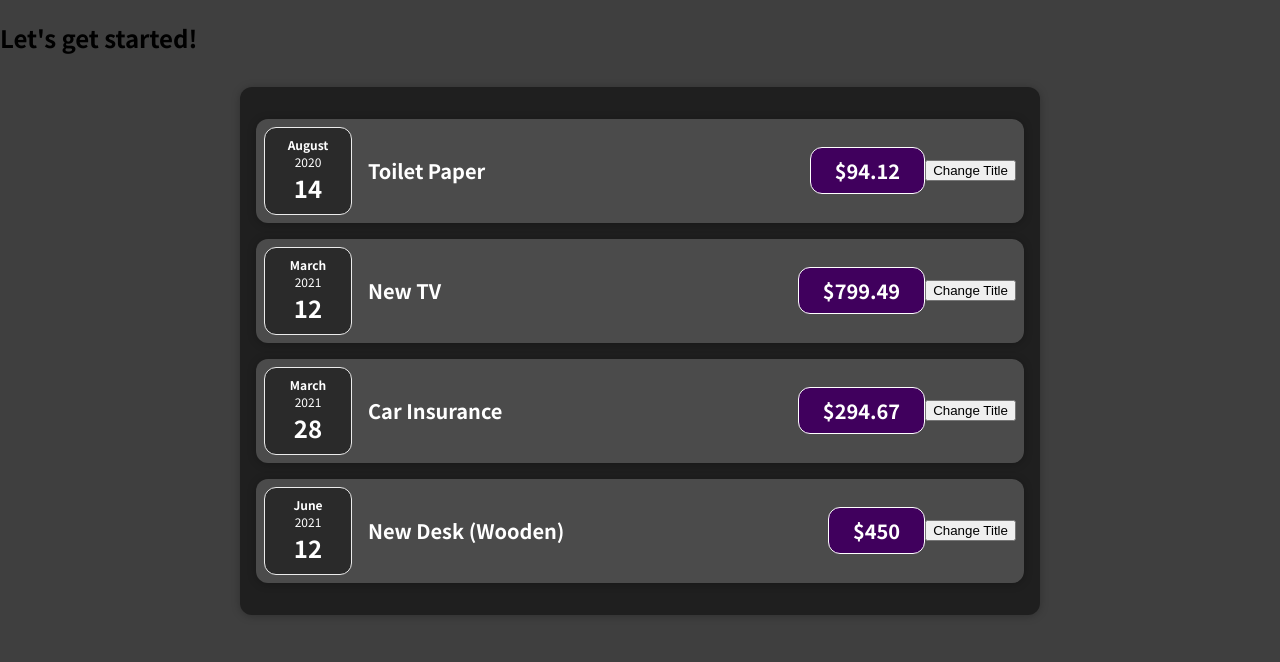
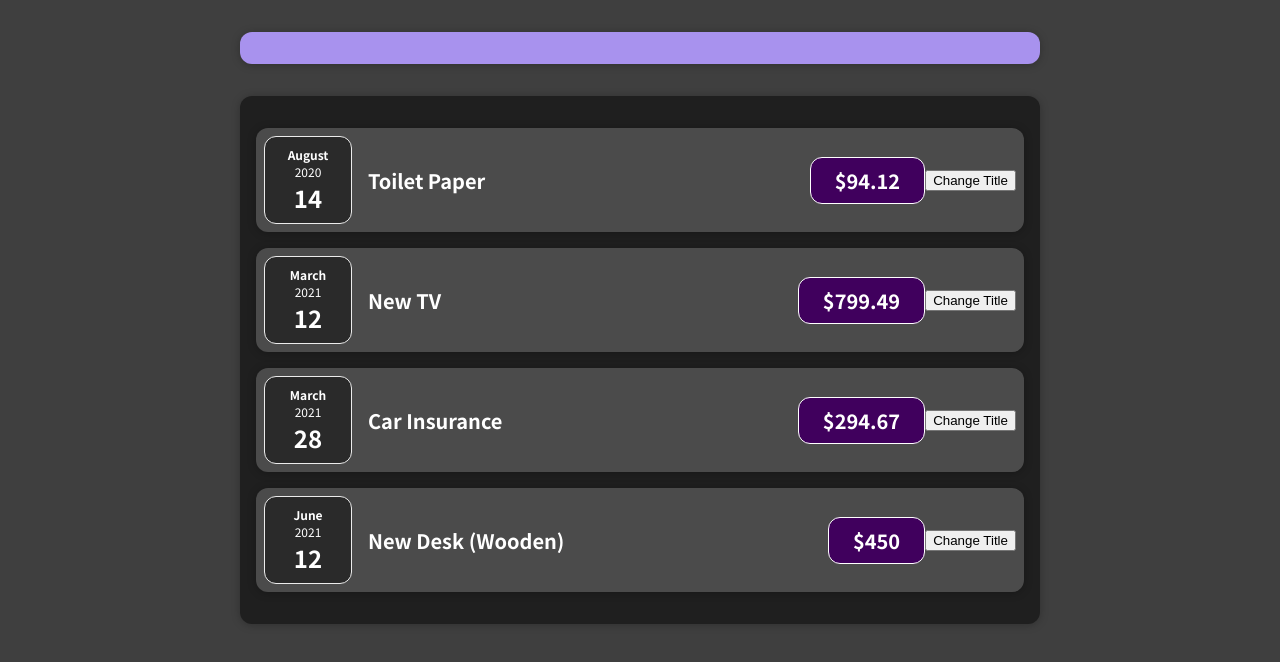
Before and after one commit to Nant1ng/TestingReact, a React (Create React App) app in the folder tryingreact/: page / in a window 1280 px wide. Shown: the top 662 px of the page. Built offline with nearby package versions, Linux system fonts and the light colour scheme.

Commit message:
Linked new expense

```diff
--- a/tryingreact/src/App.js
+++ b/tryingreact/src/App.js
@@ -1,5 +1,5 @@
+import NewExpense from './components/NewExpense/NewExpense';
 import Expenses from "./components/Expenses/Expenses";
-
 
 function App() {
   const expenses = [
@@ -28,7 +28,7 @@ function App() {
   ];
   return (
     <div>
-      <h2>Let's get started!</h2>
+      <NewExpense />
       <Expenses items={expenses} />
     </div>
   );
```
